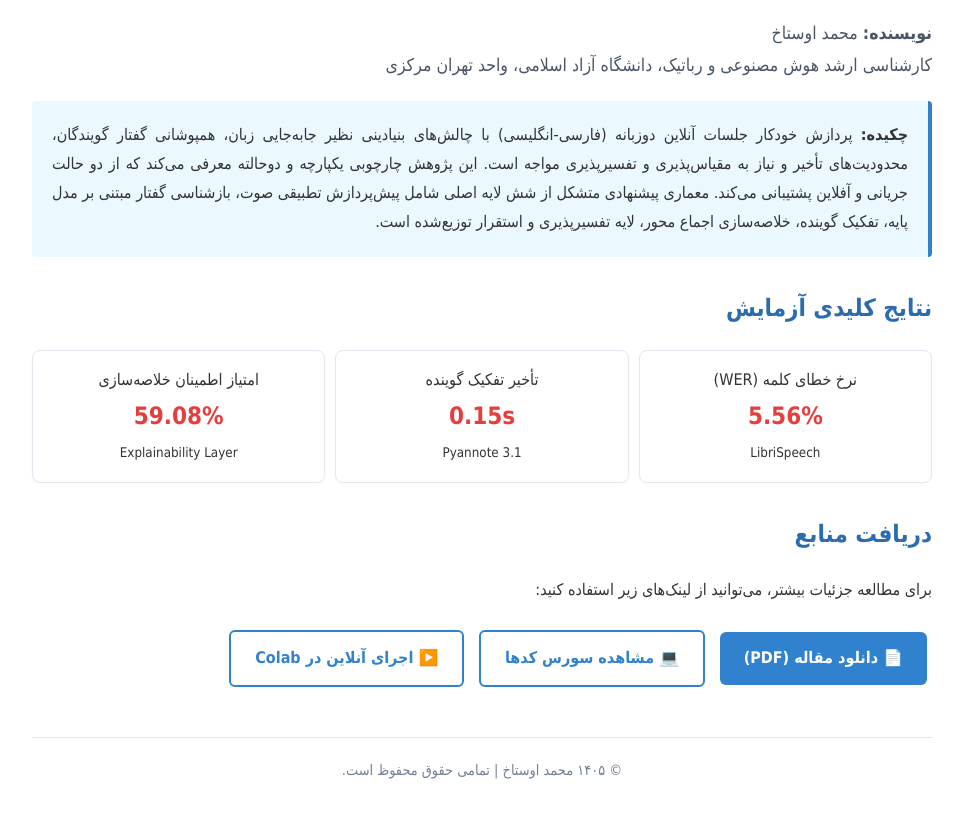
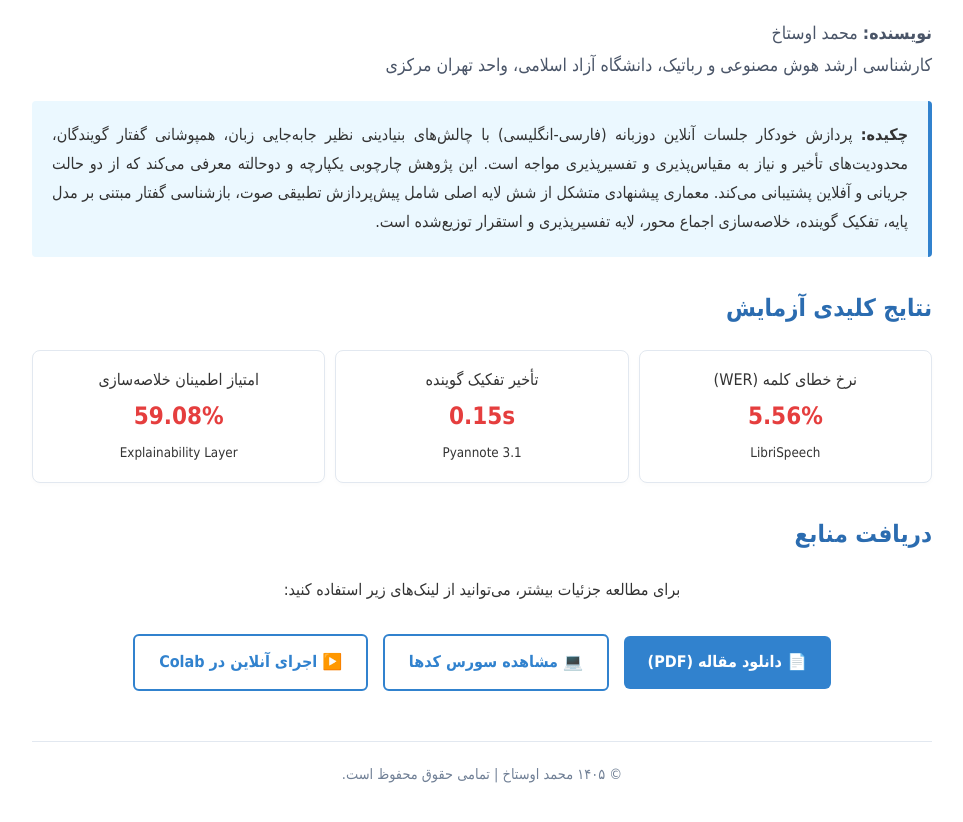
Before and after one commit to Avestakh-M/Avestakh-M.github.io, a plain HTML site: page index.html in a window 1280 px wide. Shown: the part 232-1054 px from the top of the page, without its empty margins (158-1121 px from the left). Drawn offline with Linux system fonts and the light colour scheme.

Commit message:
Update index.html

```diff
--- a/index.html
+++ b/index.html
@@ -129,15 +129,17 @@
         </div>
 
         <h2>دریافت منابع</h2>
-        <p>برای مطالعه جزئیات بیشتر، می‌توانید از لینک‌های زیر استفاده کنید:</p>
-        <div>
-            <!-- دکمه دانلود مقاله با لینک مستقیم -->
+        <p style="text-align: center;">برای مطالعه جزئیات بیشتر، می‌توانید از لینک‌های زیر استفاده کنید:</p>
+
+        <!-- این بخش باعث می‌شود دکمه‌ها دقیقا وسط چین شوند -->
+        <div style="text-align: center; margin-top: 20px;">
+            <!-- دکمه دانلود مقاله -->
             <a href="https://raw.githubusercontent.com/Avestakh-M/Explainable-Bilingual-Meeting-Framework/main/Avestakh_Paper.pdf" class="btn" target="_blank" rel="noopener">📄 دانلود مقاله (PDF)</a>
 
-            <!-- دکمه مشاهده کدها در مخزن اختصاصی -->
+            <!-- دکمه مشاهده کدها -->
             <a href="https://github.com/Avestakh-M/Explainable-Bilingual-Meeting-Framework" class="btn btn-outline" target="_blank" rel="noopener">💻 مشاهده سورس کدها</a>
 
-            <!-- دکمه اجرای آنلاین در کولب -->
+            <!-- دکمه اجرای کولب -->
             <a href="https://colab.research.google.com/github/Avestakh-M/Explainable-Bilingual-Meeting-Framework/blob/main/Avestakh_Framework.ipynb" class="btn btn-outline" target="_blank" rel="noopener">▶️ اجرای آنلاین در Colab</a>
         </div>
 
```
